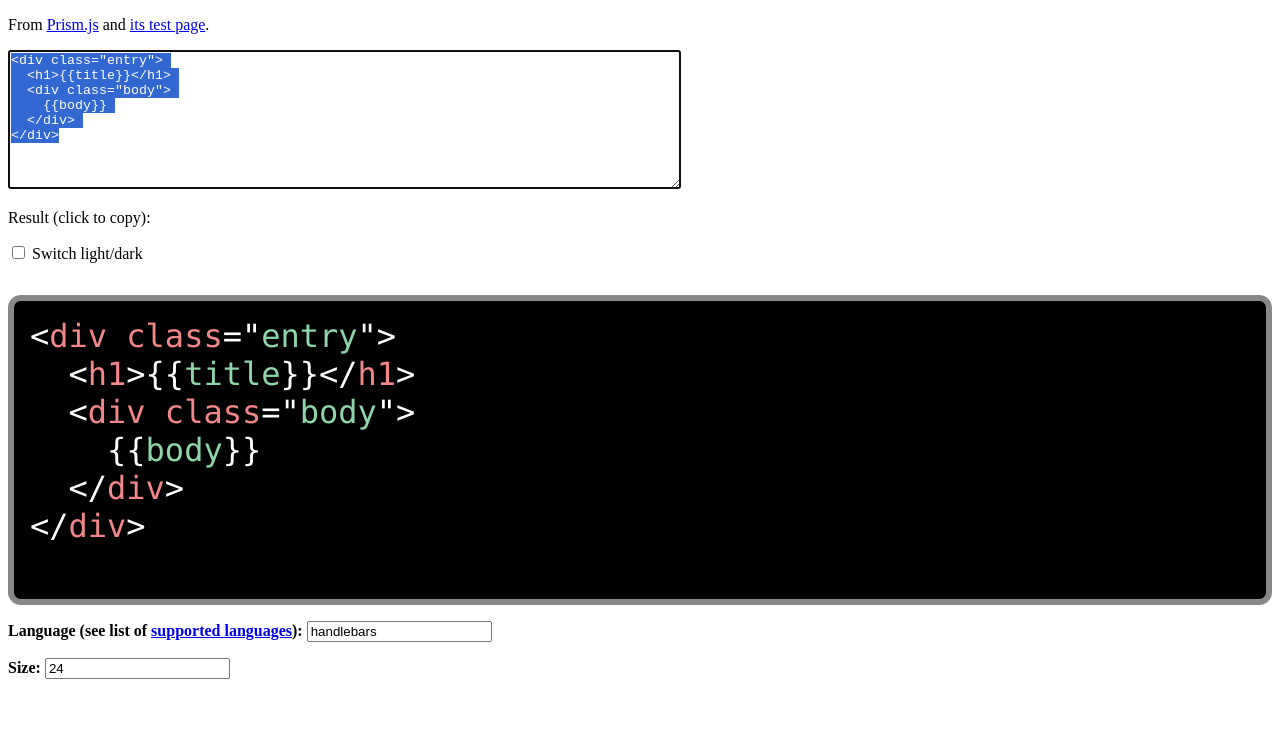
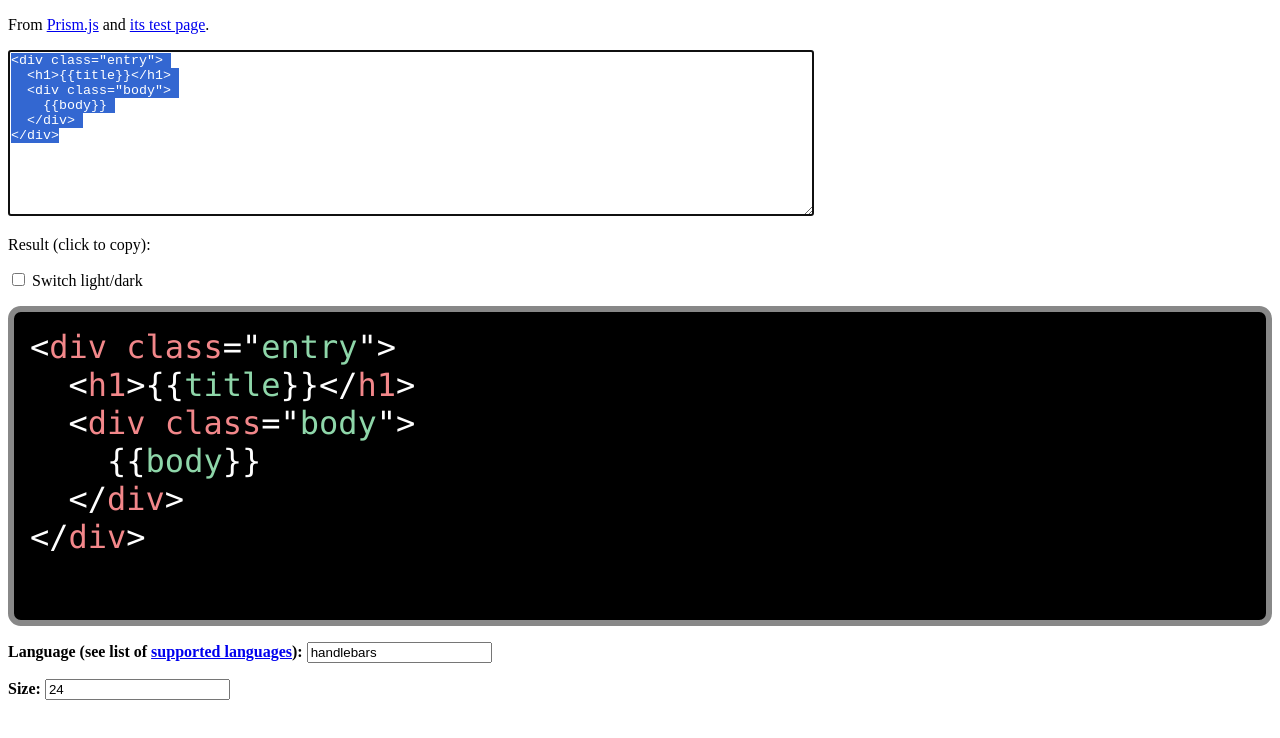
Before and after one commit to jacekkopecky/highlighter, a website: page index.html in a window 1280 px wide. Drawn offline with Linux system fonts and the light colour scheme.

Commit message:
make page sizing static
so things don't move around when changing font size

```diff
--- a/prism.css
+++ b/prism.css
@@ -33,18 +33,19 @@ pre[class*="language-"] {
 }
 
 textarea {
-	min-height: 10em;
-	min-width: 50em;
+	min-height: 10rem;
+	min-width: 50rem;
 }
 
 #precontainer {
 	--font-size: 24pt;
 	font-size: var(--font-size) !important;
-	max-height: 20rem;
+	height: 20rem;
+	box-sizing: border-box;
 	overflow: auto;
 	border: solid 0.2em #888;
 	border-radius: 0.4em;
-	margin-top: 1em;
+	margin-top: 1rem;
 }
 
 pre * {
```
